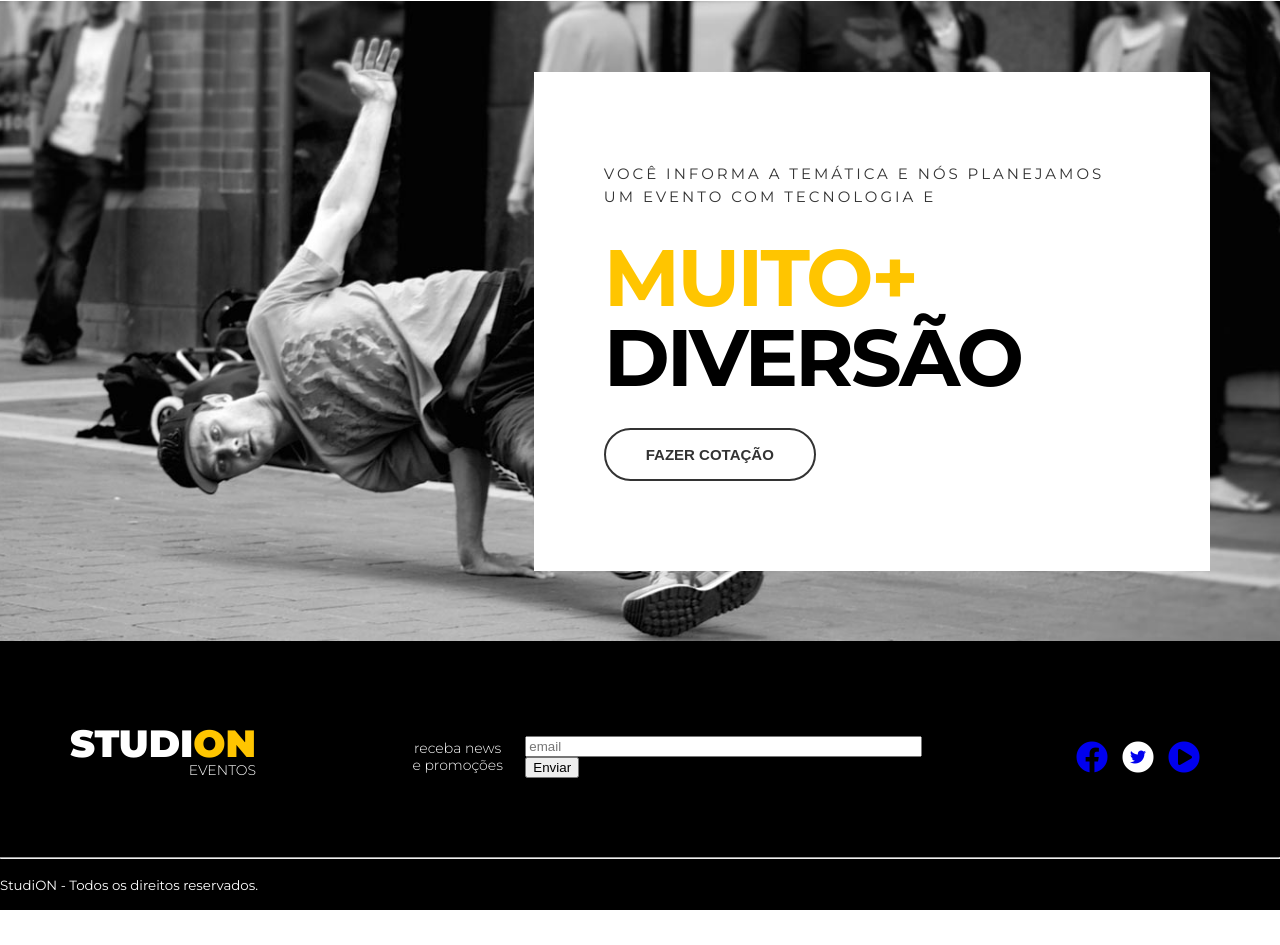
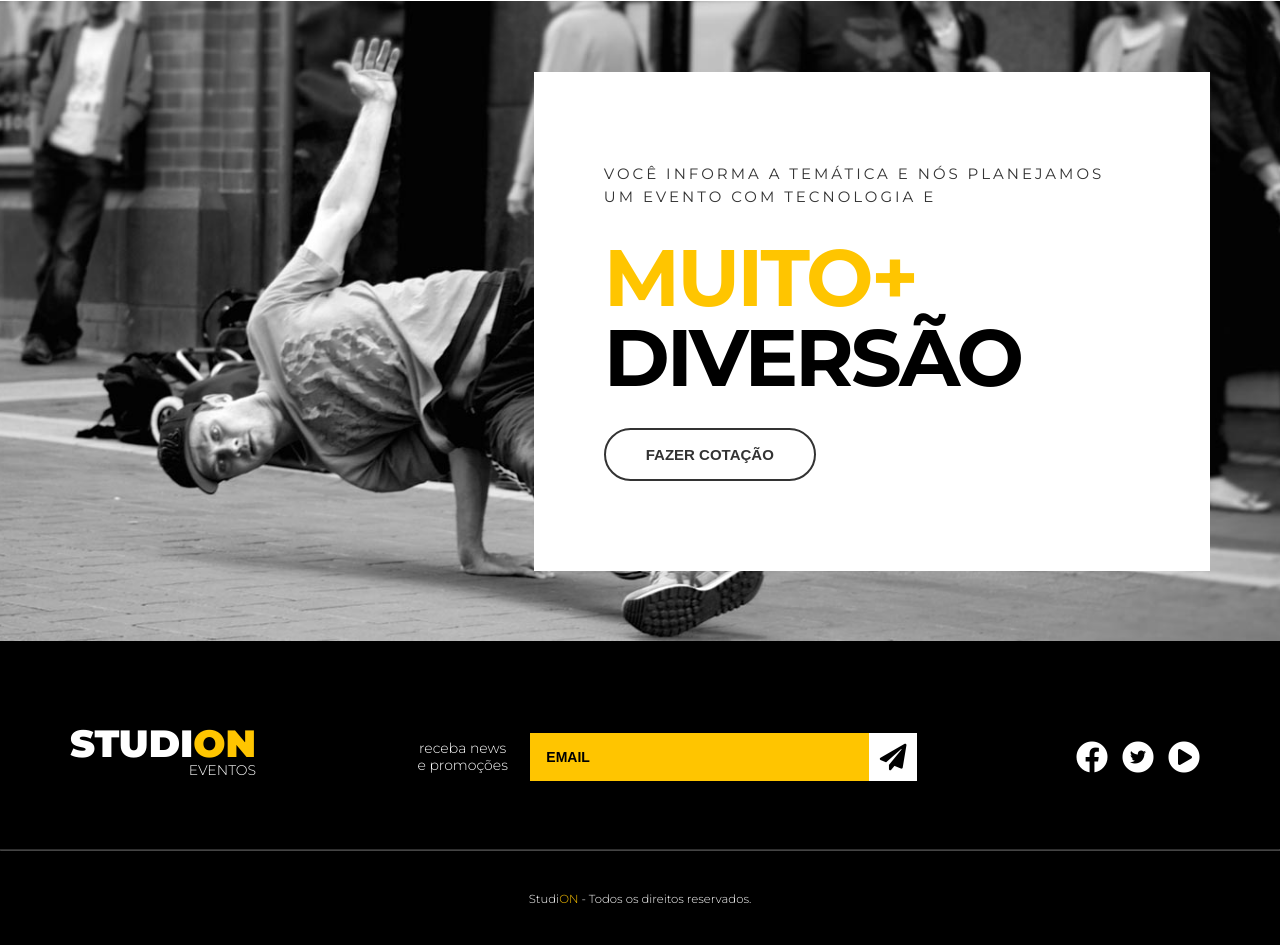
Before and after one commit to GuilhanaMucelin/ImagineOn, a website: page src/index.html in a window 1280 px wide. Shown: the part 1586-2531 px from the top of the page. Before the commit the page ends 2496 px from the top, so only its background shows below. Drawn offline with Linux system fonts and the light colour scheme.

Commit message:
finalizando o footer

```diff
--- a/src/index.html
+++ b/src/index.html
@@ -120,7 +120,9 @@
 
           <fieldset>
             <input id="email" type="email" placeholder="email" />
-            <button type="submit">Enviar</button>
+            <button type="submit">
+              <i class="fas fa-paper-plane fa-2x"></i>
+            </button>
           </fieldset>
         </form>
 
@@ -149,7 +151,7 @@
 
       <hr />
       <p>
-        <small>Studi<span>ON</span> - Todos os direitos reservados.</small>
+        <small>Studi<span class="copy--primary" >ON</span> - Todos os direitos reservados.</small>
       </p>
     </footer>
   </body>
--- a/src/style.css
+++ b/src/style.css
@@ -312,6 +312,7 @@ li {
 }
 
 .footer_form fieldset {
+  position: relative;
   border: unset;
   margin: 0;
   padding: 0;
@@ -320,8 +321,63 @@ li {
 
 .footer_form input {
   width: 100%;
+  background-color: var(--color-primary);
+  border: unset;
+  padding: 16px;
+  font-size: 14px;
+  font-weight: 700;
+  text-transform: uppercase;
+  color: #000;
+}
+
+.footer_form input::placeholder{
+  color: #000;
+}
+
+.footer_form input:focus {
+  outline: unset;
+}
+
+.footer_form button {
+  cursor: pointer;
+  background-color: #fff;
+  position: absolute;
+  right: 0;
+  border: unset;
+  height: 48px;
+  width: 48px;
+  transition: 0.3s all ease;
+}
+
+.footer_form button:hover {
+  color: #fff;
+  background-color: var(--color-copy);
 }
 
 .footer_social {
     justify-self: end;
 }
+
+.footer_social a,
+.footer_social a:visited,
+.footer_social a:active{
+  color: #fff;
+}
+
+.footer_social a .fa-twitter,
+.footer_social a:visited .fa-twitter,
+.footer_social a:active .fa-twitter{
+  color: #000;
+}
+
+.footer hr {
+  border-color: #fff4;
+  margin: 0;
+}
+
+.footer p {
+  text-align: center;
+  font-weight: 300;
+  font-size: 14px;
+  margin: 38px 0;
+}
```
